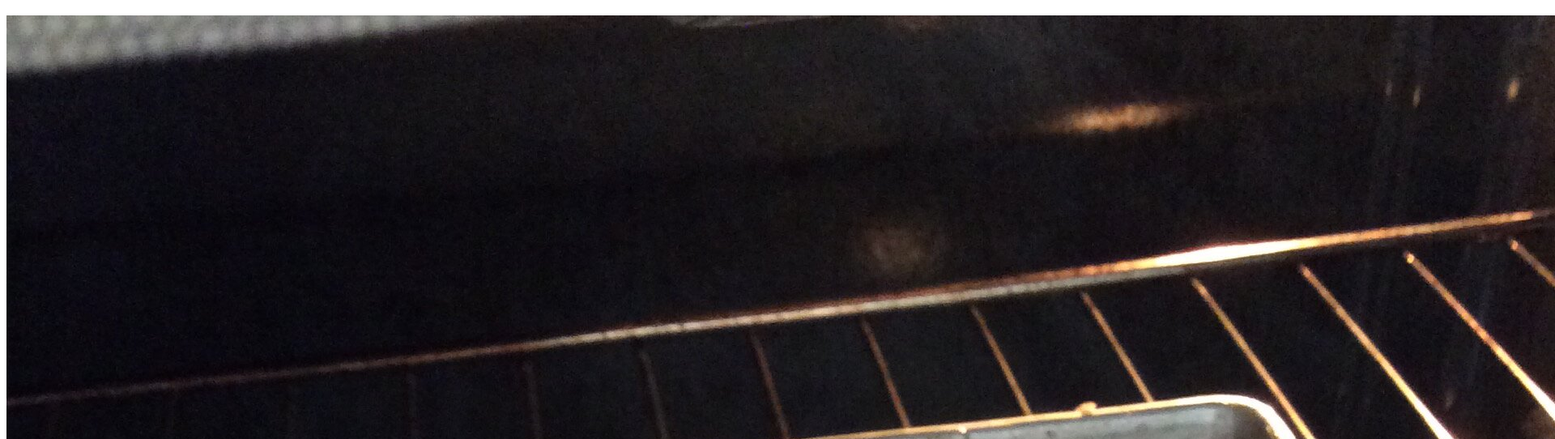
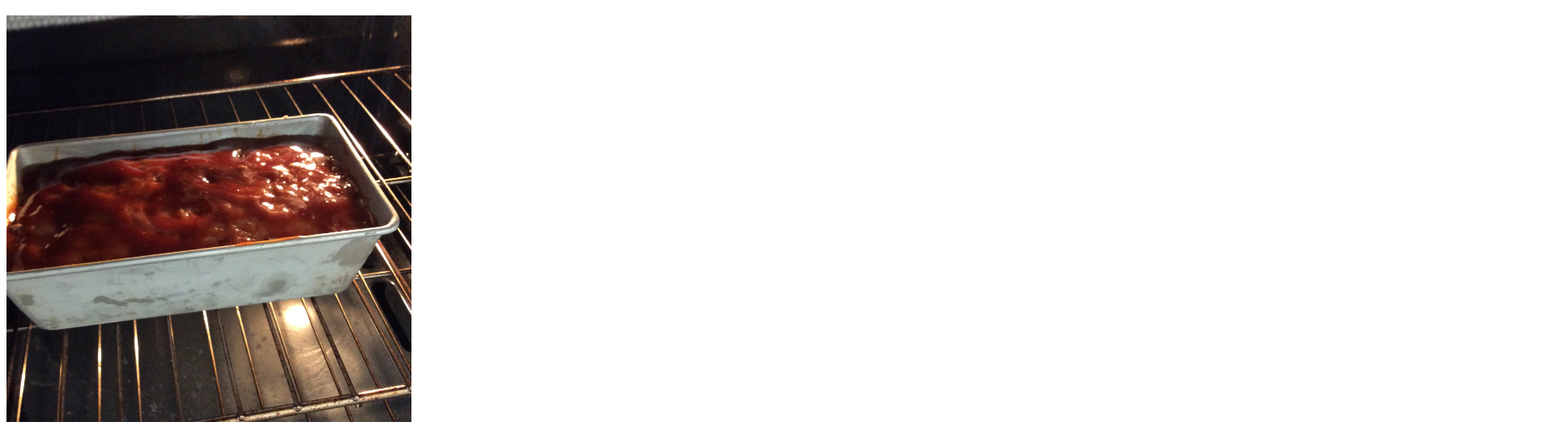
Before and after one commit to nelson-ricardo/odin-recipes, a plain HTML site: page recipes/meatloaf.html in a window 1280 px wide. Shown: the part 61-603 px from the top of the page at 81% size, 1920 px wide, since content can reach past the window. Drawn offline with Linux system fonts and the light colour scheme.

Commit message:
fix image size

```diff
--- a/recipes/meatloaf.html
+++ b/recipes/meatloaf.html
@@ -8,7 +8,7 @@
   </head>
   <body>
     <h1>Easy Meatloaf</h1>
-    <img src="meatloaf.jpeg" alt="meatloaf in the oven" />
+    <img src="meatloaf.jpeg" alt="meatloaf in the oven" width="500"/>
     <h2>Description</h2>
     <p>A meatloaf really easy to make and really easy to enjoy</p>
     <h2>Ingredients</h2>
```
